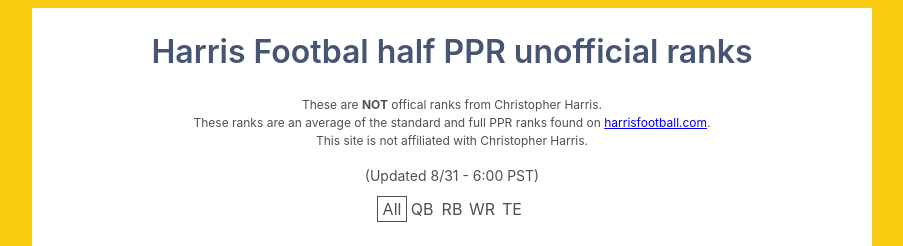
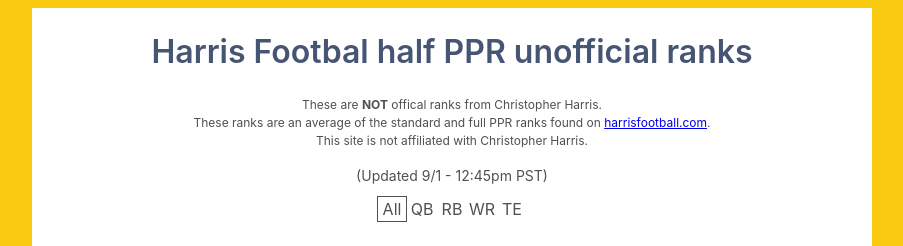
Before and after one commit to travman89/HarrisHalfPPR, a React (Vite) app: page / in a window 1280 px wide. Shown: the top 246 px of the page, without its empty margins (188-1091 px from the left). Built offline with nearby package versions, Linux system fonts and the light colour scheme.

Commit message:
9/1 update

```diff
--- a/src/Home/index.tsx
+++ b/src/Home/index.tsx
@@ -70,7 +70,7 @@ const Home = () => {
         </a>
         . <br /> This site is not affiliated with Christopher Harris.
       </Disclaimer>
-      <Updated>(Updated 8/31 - 6:00 PST)</Updated>
+      <Updated>(Updated 9/1 - 12:45pm PST)</Updated>
       <PositionRow>
         <PositionButton
           style={{ border: getUnderline("all") ? "1px solid" : "none" }}
--- a/src/data/all.json
+++ b/src/data/all.json
@@ -67,14 +67,14 @@
     "position": "WR",
     "rank": 10,
     "standardRank": 11,
-    "pprRank": 10
+    "pprRank": 9
   },
   {
     "name": "Cooper Kupp",
     "position": "WR",
     "rank": 11,
     "standardRank": 12,
-    "pprRank": 9
+    "pprRank": 10
   },
   {
     "name": "Josh Jacobs",
```
